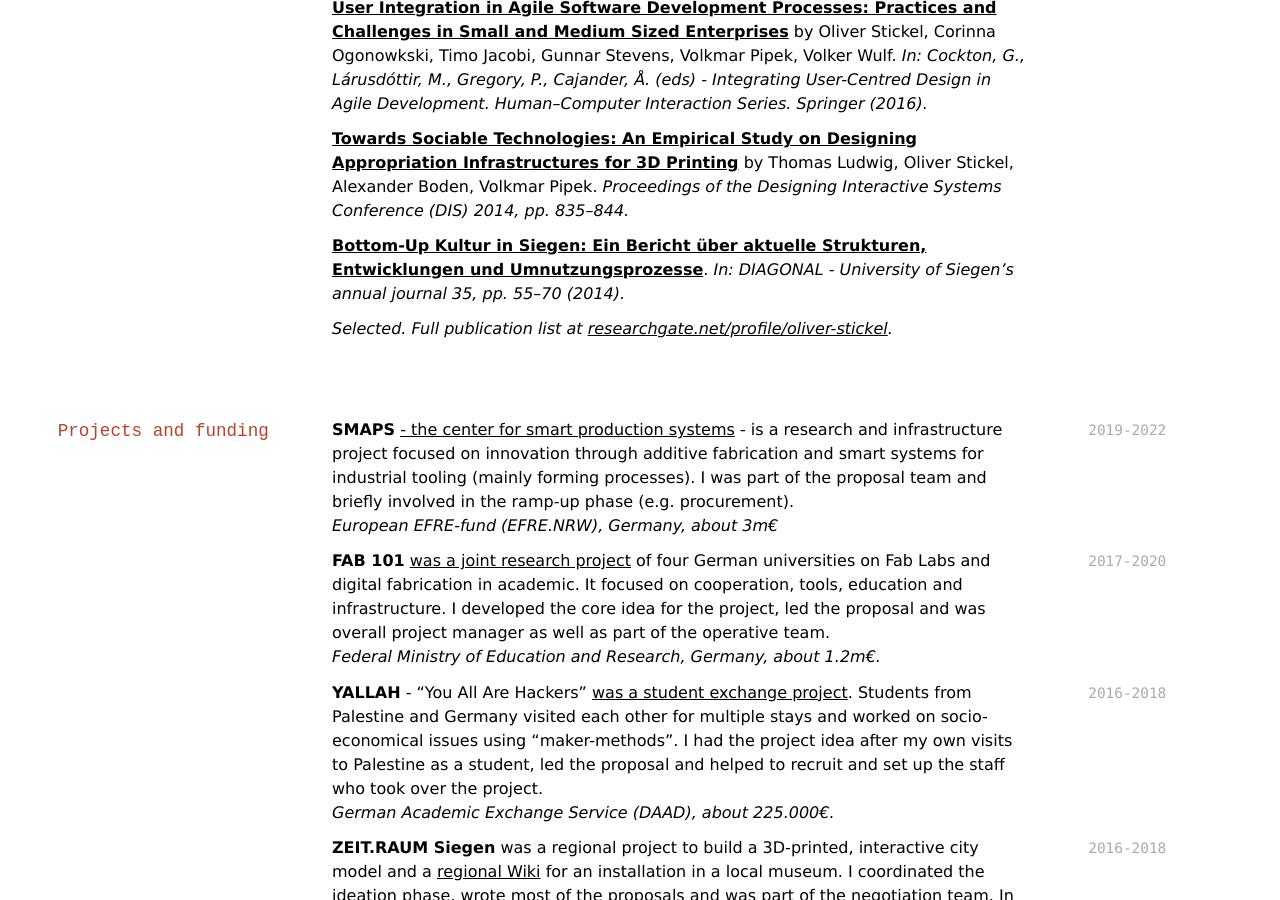
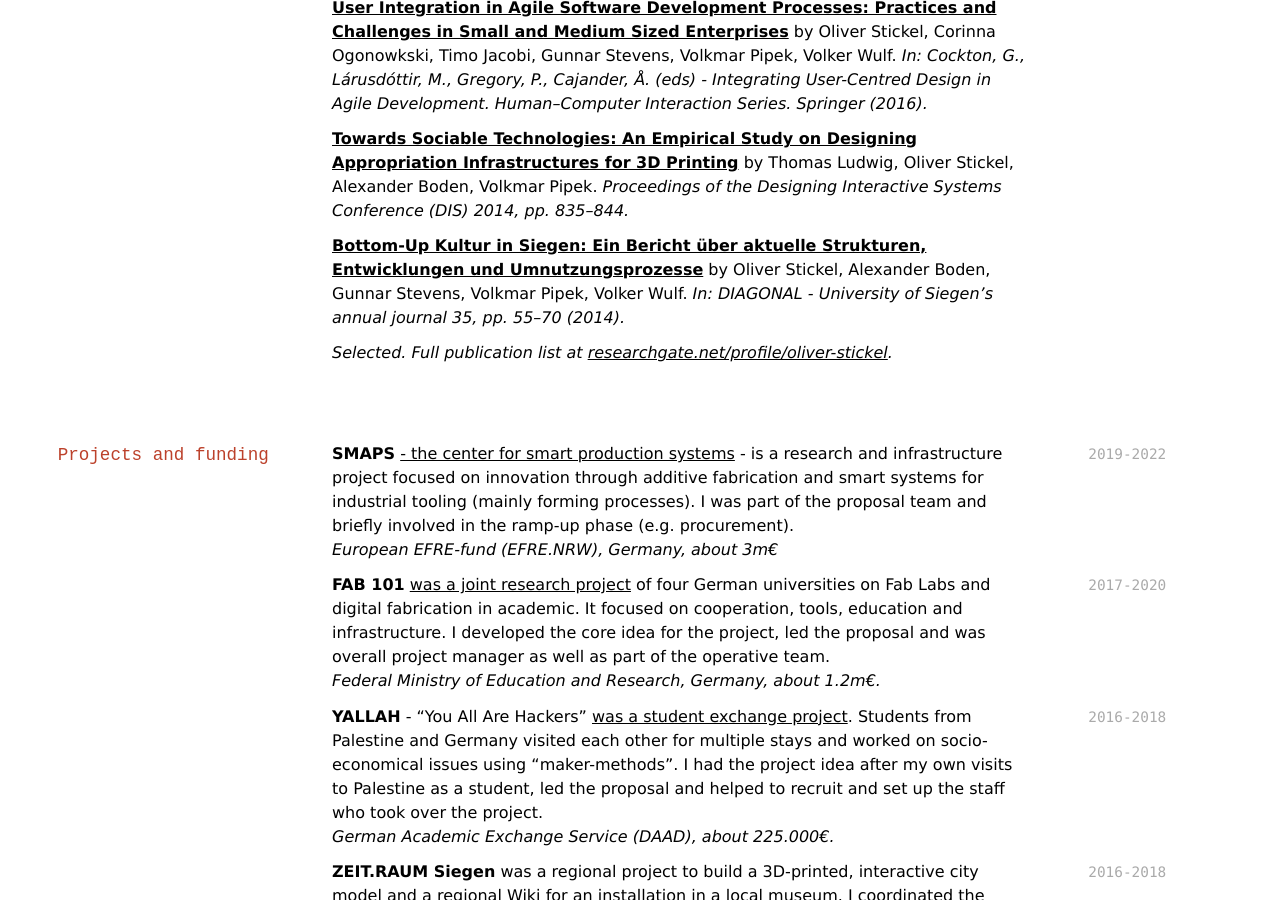
Before and after one commit to oliverstickel/oliverstickel.github.io, a Jekyll site: the page built from index.md, in a window 1280 px wide and 900 px high, scrolled down 1674 px. Built offline with Jekyll 4.4.1, drawn with Linux system fonts in a browser that asks for light colours; nearby versions of some CDN libraries; a style sheet for code colours, icons or effects is not loaded.

Commit message:
Update index.md

```diff
--- a/index.md
+++ b/index.md
@@ -58,7 +58,7 @@ Fab Lab Manager & Founder
 
 [**Towards Sociable Technologies: An Empirical Study on Designing Appropriation Infrastructures for 3D Printing**](files/10.1145-2598510.2598528.pdf) by Thomas Ludwig, Oliver Stickel, Alexander Boden, Volkmar Pipek. *Proceedings of the Designing Interactive Systems Conference (DIS) 2014, pp. 835–844.*
 
-[**Bottom-Up Kultur in Siegen: Ein Bericht über aktuelle Strukturen, Entwicklungen und Umnutzungsprozesse**](files/10.14220-digo.2014.35.1.55.pdf). *In: DIAGONAL - University of Siegen's annual journal 35, pp. 55–70 (2014).*
+[**Bottom-Up Kultur in Siegen: Ein Bericht über aktuelle Strukturen, Entwicklungen und Umnutzungsprozesse**](files/10.14220-digo.2014.35.1.55.pdf) by Oliver Stickel, Alexander Boden, Gunnar Stevens, Volkmar Pipek, Volker Wulf. *In: DIAGONAL - University of Siegen's annual journal 35, pp. 55–70 (2014).*
 
 *Selected. Full publication list at [researchgate.net/profile/oliver-stickel](https://www.researchgate.net/profile/Oliver-Stickel).*
 
```
